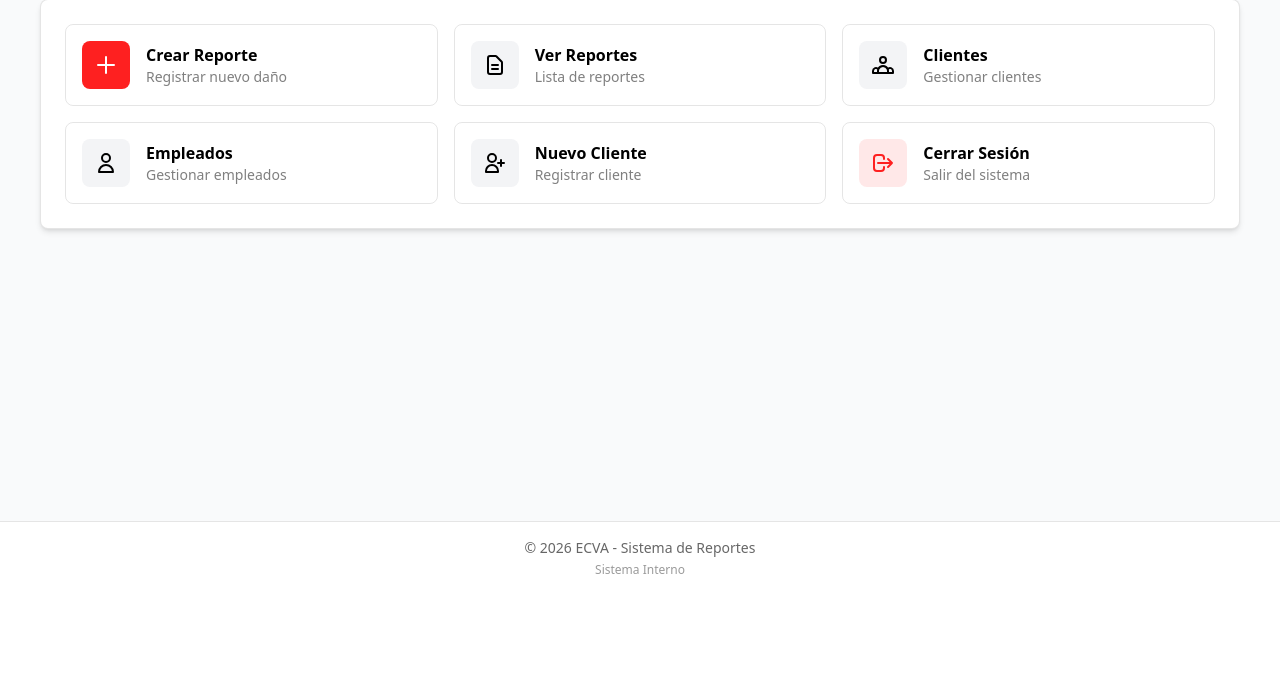
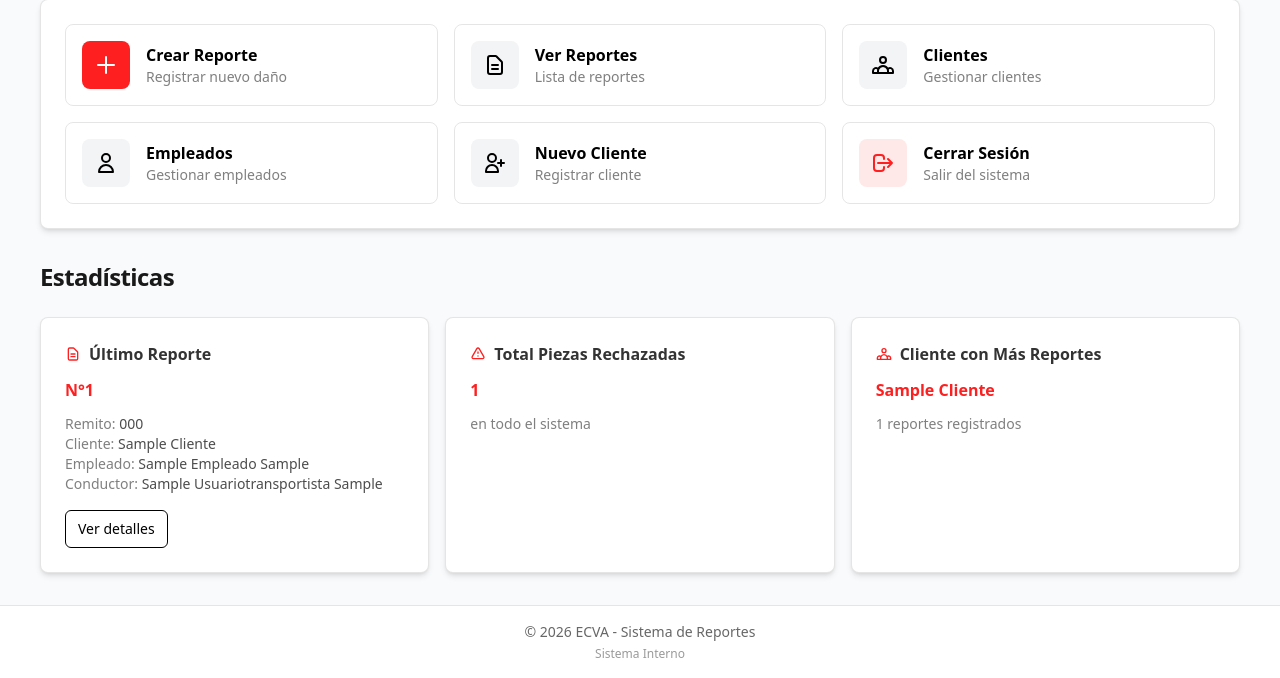
Before and after one commit to Uzi-desing/appweb_reportes, a Django app: page /home/ in a window 1280 px wide. Shown: the part 206-884 px from the top of the page. Before the commit the page ends 780 px from the top, so only its background shows below. Run offline with Django 5.2, Linux system fonts and the light colour scheme; a user stored in the database is signed in; tables that the repository leaves empty hold one stand-in row (values such as "Sample post").

Commit message:
feat: Seguridad, rendimiento y calidad de codigo

```diff
--- a/core/urls.py
+++ b/core/urls.py
@@ -1,7 +1,9 @@
 from django.contrib import admin
 from django.urls import path, include
+from core.views import health_check
 
 urlpatterns = [
     path('admin/', admin.site.urls),
+    path('health/', health_check, name='health_check'),
     path('', include('reportes.urls')),
 ]
--- /dev/null
+++ b/core/views.py
@@ -0,0 +1,5 @@
+from django.http import JsonResponse
+
+
+def health_check(request):
+    return JsonResponse({'status': 'healthy'})
--- a/docker-compose.yml
+++ b/docker-compose.yml
@@ -12,7 +12,7 @@ services:
 
   web:
     build: .
-    command: sh -c "python manage.py qcluster & python manage.py runserver 0.0.0.0:8000"
+    command: sh -c "python manage.py runserver 0.0.0.0:8000"
     volumes:
       - .:/app
     ports:
--- a/reportes/templates/home.html
+++ b/reportes/templates/home.html
@@ -104,5 +104,79 @@
             </form>
         </div>
     </div>
+
+    <!-- Estadísticas -->
+    <div class="mt-8">
+        <h2 class="text-2xl font-semibold tracking-tight mb-6 text-black/90">
+            Estadísticas
+        </h2>
+
+        <div class="grid grid-cols-1 sm:grid-cols-2 lg:grid-cols-3 gap-4">
+            <!-- Último Reporte -->
+            <div class="p-6 rounded-lg border border-black/10 bg-white shadow-md">
+                <div class="flex items-center gap-2 mb-3">
+                    <svg xmlns="http://www.w3.org/2000/svg" class="h-4 w-4 text-brand" fill="none" viewBox="0 0 24 24" stroke="currentColor">
+                        <path stroke-linecap="round" stroke-linejoin="round" stroke-width="2" d="M9 12h6m-6 4h6m2 5H7a2 2 0 01-2-2V5a2 2 0 012-2h5.586a1 1 0 01.707.293l5.414 5.414a1 1 0 01.293.707V19a2 2 0 01-2 2z" />
+                    </svg>
+                    <p class="text-base font-bold text-black/80">Último Reporte</p>
+                </div>
+                {% if ultimo_reporte %}
+                    <p class="text-3xl font-bold text-brand mb-3">
+                        N°{{ ultimo_reporte.id }}
+                    </p>
+                    <div class="space-y-1 text-sm text-black/70">
+                        <p><span class="text-black/50">Remito:</span> {{ ultimo_reporte.remito_recepcion }}</p>
+                        <p><span class="text-black/50">Cliente:</span> {{ ultimo_reporte.cliente.nombre|title }}</p>
+                        <p><span class="text-black/50">Empleado:</span> {{ ultimo_reporte.empleado.nombre|title }} {{ ultimo_reporte.empleado.apellido|title }}</p>
+                        <p><span class="text-black/50">Conductor:</span> {{ ultimo_reporte.transportista.nombre|title }} {{ ultimo_reporte.transportista.apellido|title }}</p>
+                    </div>
+                    <a href="{% url 'detalle_reporte' ultimo_reporte.id %}"
+                       class="mt-4 inline-flex items-center rounded-md border border-black px-3 py-2 text-sm font-medium text-black hover:bg-brand hover:border-brand hover:text-white transition-colors">
+                        Ver detalles
+                    </a>
+                {% else %}
+                    <p class="text-3xl font-bold text-black/30 mb-3">—</p>
+                    <p class="text-sm text-black/50">No hay reportes aún</p>
+                {% endif %}
+            </div>
+
+            <!-- Total Piezas Rechazadas -->
+            <div class="p-6 rounded-lg border border-black/10 bg-white shadow-md">
+                <div class="flex items-center gap-2 mb-3">
+                    <svg xmlns="http://www.w3.org/2000/svg" class="h-4 w-4 text-brand" fill="none" viewBox="0 0 24 24" stroke="currentColor">
+                        <path stroke-linecap="round" stroke-linejoin="round" stroke-width="2" d="M12 9v2m0 4h.01m-6.938 4h13.856c1.54 0 2.502-1.667 1.732-3L13.732 4c-.77-1.333-2.694-1.333-3.464 0L3.34 16c-.77 1.333.192 3 1.732 3z" />
+                    </svg>
+                    <p class="text-base font-bold text-black/80">Total Piezas Rechazadas</p>
+                </div>
+                <p class="text-4xl font-bold text-brand mb-3">
+                    {{ total_piezas|default:0 }}
+                </p>
+                <p class="text-sm text-black/50">
+                    en todo el sistema
+                </p>
+            </div>
+
+            <!-- Cliente con más reportes -->
+            <div class="p-6 rounded-lg border border-black/10 bg-white shadow-md">
+                <div class="flex items-center gap-2 mb-3">
+                    <svg xmlns="http://www.w3.org/2000/svg" class="h-4 w-4 text-brand" fill="none" viewBox="0 0 24 24" stroke="currentColor">
+                        <path stroke-linecap="round" stroke-linejoin="round" stroke-width="2" d="M17 20h5v-2a3 3 0 00-5.356-1.857M17 20H7m10 0v-2c0-.656-.126-1.283-.356-1.857M7 20H2v-2a3 3 0 015.356-1.857M7 20v-2c0-.656.126-1.283.356-1.857m0 0a5.002 5.002 0 019.288 0M15 7a3 3 0 11-6 0 3 3 0 016 0z" />
+                    </svg>
+                    <p class="text-base font-bold text-black/80">Cliente con Más Reportes</p>
+                </div>
+                {% if cliente_top %}
+                    <p class="text-3xl font-bold text-brand mb-3">
+                        {{ cliente_top.nombre|title }}
+                    </p>
+                    <p class="text-sm text-black/50">
+                        {{ cliente_top.num_reportes }} reportes registrados
+                    </p>
+                {% else %}
+                    <p class="text-3xl font-bold text-black/30 mb-3">—</p>
+                    <p class="text-sm text-black/50">No hay clientes aún</p>
+                {% endif %}
+            </div>
+        </div>
+    </div>
 </div>
 {% endblock %}
--- a/reportes/templates/partials/filas_reportes.html
+++ b/reportes/templates/partials/filas_reportes.html
@@ -4,7 +4,7 @@
         <td class="px-3 py-3 text-sm text-black">{{ reporte.id }}</td>
         <td class="px-3 py-3 text-sm font-medium text-black">{{ reporte.remito_recepcion }}</td>
         <td class="px-3 py-3 text-sm text-black/70">{{ reporte.fecha|date:"d/m/Y" }}</td>
-        <td class="px-3 py-3 text-sm text-black">{{ reporte.cliente.nombre }}</td>
+        <td class="px-3 py-3 text-sm text-black">{{ reporte.cliente.nombre|title }}</td>
         <td class="px-3 py-3 text-sm text-black">{{ reporte.empleado.nombre|title }} {{ reporte.empleado.apellido|title }}</td>
     </tr>
     {% endfor %}
--- a/reportes/views.py
+++ b/reportes/views.py
@@ -1,13 +1,14 @@
 from django.shortcuts import render, redirect, get_object_or_404
 from django.http import HttpResponse
-from django.contrib.auth import login, logout
+from django.contrib.auth import login, logout, authenticate
 from django.views.decorators.cache import never_cache
 from django.views.decorators.http import require_http_methods
 from django.contrib.auth.decorators import login_required
-from django.db import transaction, IntegrityError
+from django.db import transaction, IntegrityError, DatabaseError
 from django.contrib import messages
-from django.db.models import Q
+from django.db.models import Q, Count, Sum
 from django.core.paginator import Paginator
+from django.utils.http import url_has_allowed_host_and_scheme
 from .utils.utils_pdf import GeneradorReportePDF
 from django_q.tasks import async_task
 from .models import UsuarioTransportista, ReporteDano, Empleado, Cliente, Rol, PiezaRechazada
@@ -25,9 +26,10 @@ def login_view(request):
         if form.is_valid():
             login(request, form.get_user()) # Inicia sesión al usuario autenticado
 
-           # Esto sirve para devolver al usuario a la página que intentaba ver antes del login
             next_url = request.GET.get('next') or request.POST.get('next')
-            return redirect(next_url if next_url else 'home')
+            if next_url and url_has_allowed_host_and_scheme(next_url, allowed_hosts={request.get_host()}):
+                return redirect(next_url)
+            return redirect('home')
     else:
         form = FlexibleLoginForm()
 
@@ -37,13 +39,39 @@ def login_view(request):
 @require_http_methods(["GET"])
 @login_required(login_url='login')
 def home_view(request):
-    return render(request, 'home.html')
+    ultimo_reporte = ReporteDano.objects.select_related(
+        'cliente', 'empleado', 'transportista'
+    ).order_by('-id').first()
 
+    total_piezas = PiezaRechazada.objects.aggregate(total=Sum('cantidad'))['total'] or 0
+
+    cliente_top = Cliente.objects.annotate(
+        num_reportes=Count('reportedano')
+    ).order_by('-num_reportes').first()
+
+    context = {
+        'ultimo_reporte': ultimo_reporte,
+        'total_piezas': total_piezas,
+        'cliente_top': cliente_top,
+    }
+
+    return render(request, 'home.html', context)
+
+@never_cache
 @require_http_methods(["POST"])
 def logout_view(request):
     logout(request)
-    return redirect('login')
+    response = redirect('login')
+    response['Cache-Control'] = 'no-cache, no-store, must-revalidate'
+    response['Pragma'] = 'no-cache'
+    response['Expires'] = '0'
 
+    response['X-Content-Type-Options'] = 'nosniff'
+    response['X-Frame-Options'] = 'DENY'
+
+    return response
+
+@never_cache
 @login_required(login_url='login')
 @require_http_methods(["GET", "POST"])
 def crear_reporte_view(request):
@@ -83,6 +111,9 @@ def crear_reporte_view(request):
 
                     return redirect ('agregar_piezas', reporte_id=reporte.id)
 
+            except (IntegrityError, DatabaseError) as e:
+                messages.error(request, 'Error de base de datos al guardar el reporte.')
+                print(f"Error DB en crear_reporte: {e}")
             except Exception as e:
                 messages.error(request, 'Error técnico al guardar.')
                 print(f"Error en crear_reporte: {e}")
@@ -119,6 +150,8 @@ def agregar_piezas_rechazadas_view(request, reporte_id):
                     messages.success(request, f"Reporte finalizado. En unos momentos se enviará el PDF al correo {reporte.cliente.mail}.")
                 return redirect('detalle_reporte', reporte_id=reporte.id)
 
+           except (IntegrityError, DatabaseError) as e:
+                messages.error(request, "Error de base de datos al guardar el reporte. Por favor, reintente.")
            except Exception as e:
                 messages.error(request, "Error al guardar el reporte. Por favor, reintente.")
         else:
@@ -131,6 +164,7 @@ def agregar_piezas_rechazadas_view(request, reporte_id):
         'reporte': reporte
     })
 
+@never_cache
 @login_required(login_url='login')
 @require_http_methods(['GET'])
 def tabla_reportes_view(request):
@@ -183,6 +217,7 @@ def tabla_reportes_view(request):
 
     return render(request, 'tabla_reportes.html', context)
 
+@never_cache
 @login_required(login_url='login')
 @require_http_methods(['GET'])
 def detalle_reporte_view(request, reporte_id):
@@ -193,6 +228,7 @@ def detalle_reporte_view(request, reporte_id):
 
     return render(request, 'detalle_reporte.html', {'reporte': reporte})
 
+@never_cache
 @login_required(login_url='login')
 @require_http_methods(['GET', 'POST'])
 def registrar_cliente_view(request):
@@ -205,6 +241,8 @@ def registrar_cliente_view(request):
                 return redirect('home')
             except IntegrityError:
                 messages.error(request, "Error interno: Ya existe un registro con esos datos únicos.")
+            except DatabaseError as e:
+                messages.error(request, "Error de base de datos al guardar el cliente. Intente nuevamente.")
             except Exception as e:
                 messages.error(request, "Ocurrió un error inesperado al intentar guardar el cliente. Intente nuevamente.")
         else:
@@ -213,6 +251,7 @@ def registrar_cliente_view(request):
         form = ClienteForm()
     return render(request, 'registrar_cliente.html', {'form': form})
 
+@never_cache
 @login_required(login_url='login')
 @require_http_methods(['GET'])
 def tabla_clientes_view(request):
@@ -239,6 +278,7 @@ def tabla_clientes_view(request):
 
     return render(request, 'tabla_clientes.html', {'clientes': page_obj})
 
+@never_cache
 @login_required(login_url='login')
 @require_http_methods(['GET'])
 def tabla_empleados_view(request):
@@ -272,6 +312,7 @@ def tabla_empleados_view(request):
 
     return render(request, 'tabla_empleados.html', {'empleados': page_obj, 'roles': roles})
 
+@never_cache
 @login_required(login_url='login')
 @require_http_methods(['GET'])
 def generar_reporte_pdf_view(request, reporte_id):
@@ -292,4 +333,4 @@ def generar_reporte_pdf_view(request, reporte_id):
     except Exception as e:
         print(f"Error generando PDF {reporte_id}: {e}")
         messages.error(request, "Ocurrió un error al generar el documento PDF.")
-        return redirect('deta')
+        return redirect('detalle_reporte', reporte_id=reporte.id)
--- a/requirements.txt
+++ b/requirements.txt
@@ -8,6 +8,7 @@ cryptography==46.0.7
 Django==6.0.4
 django-picklefield==3.4.0
 django-q2==1.10.0
+dj-database-url>=2.1.0
 django-storages==1.14.6
 django-unfold==0.92.0
 django-axes==6.1.0
@@ -24,3 +25,4 @@ requests==2.33.1
 sqlparse==0.5.5
 typing_extensions==4.15.0
 urllib3==2.6.3
+whitenoise>=6.0.0
```
Also changed, not shown: core/settings.py (+21 -11 lines), render.yaml (added, +37 -0 lines), reportes/models.py (+16 -3 lines), reportes/templates/detalle_reporte.html (+5 -6 lines), 1 other file.
